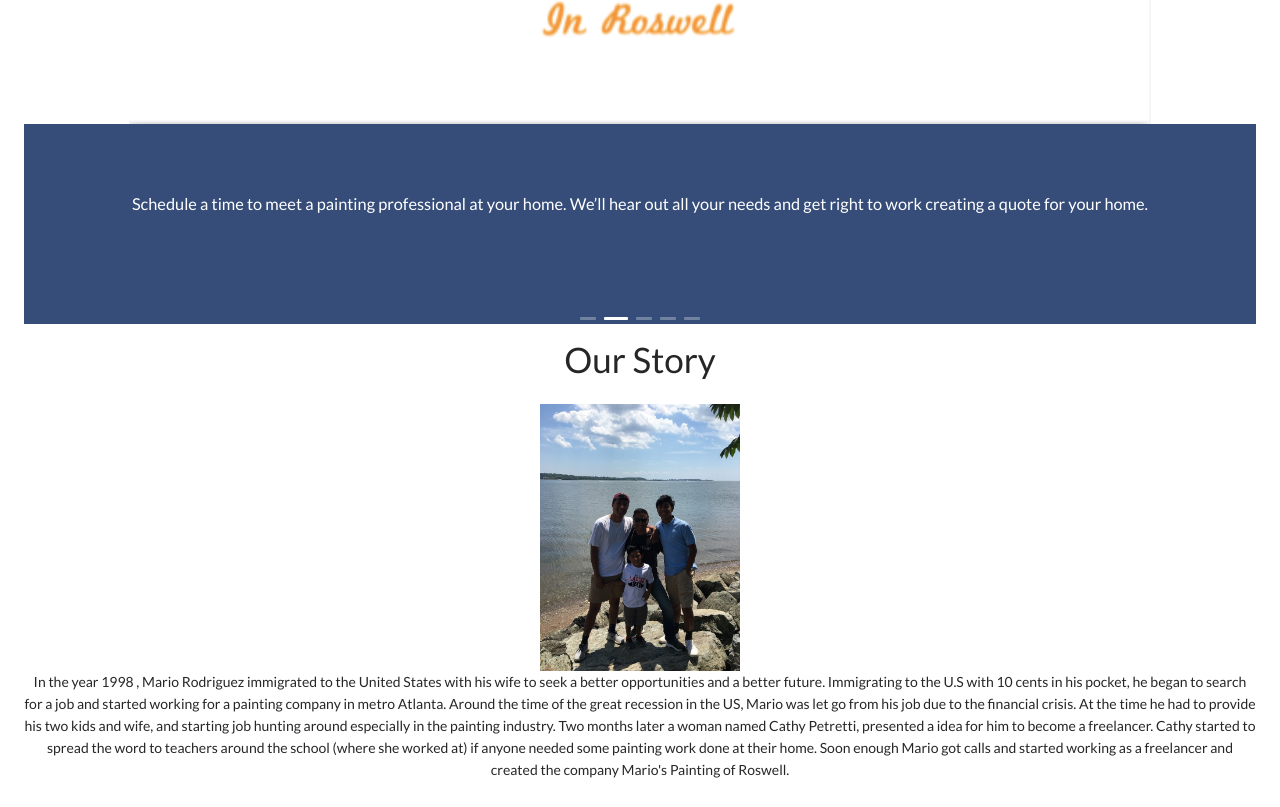
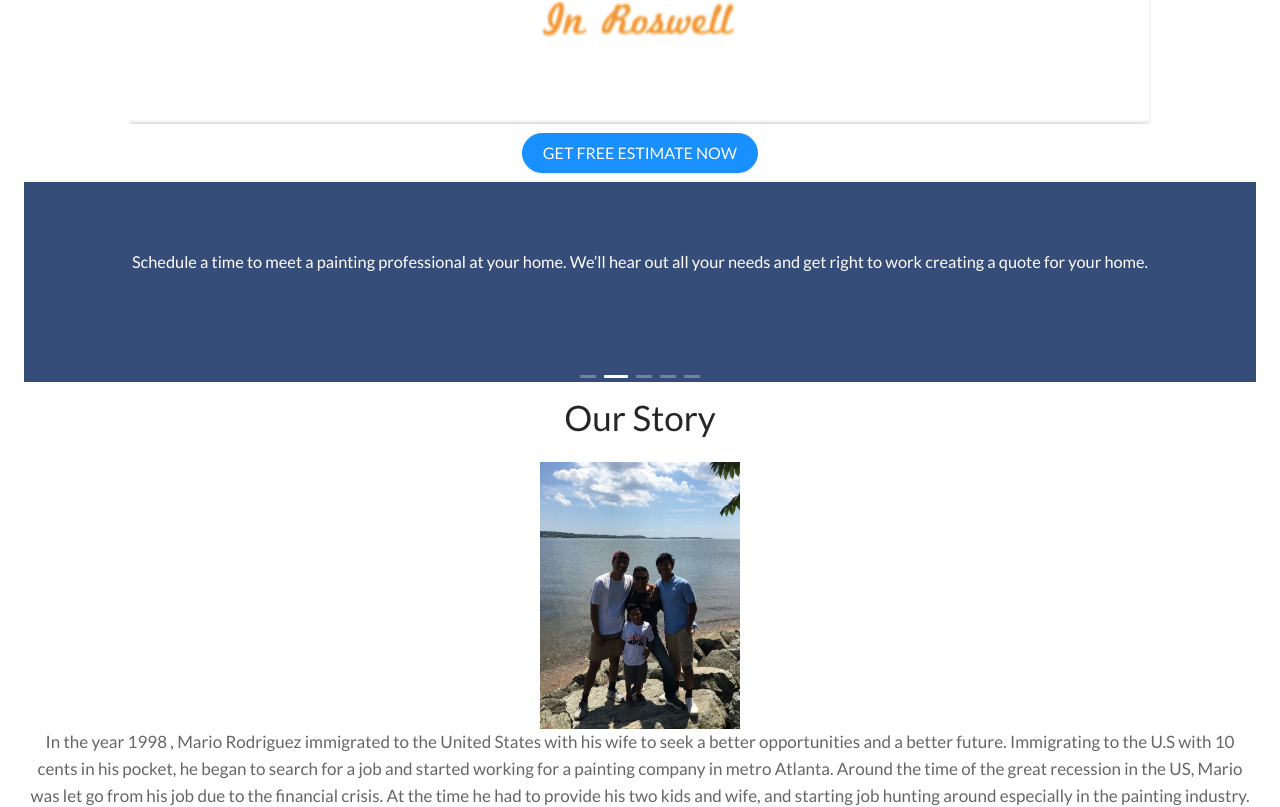
Before and after one commit to drodriguez28/mario-painting-ui, a React (Create React App) app: page / in a window 1280 px wide. Shown: the part 436-1243 px from the top of the page. Built offline with nearby package versions, Linux system fonts and the light colour scheme.

Commit message:
added button to link to contact us and paint brands images and fixed bug for corrected the hpme page font

```diff
--- a/src/App.css
+++ b/src/App.css
@@ -28,9 +28,20 @@
   height: auto;
 }
 
+.paint-brands-image{
+  width: 50%;
+  height: auto;
+}
+
 .contact-us-items {
   text-align: center;
   font-size: 24px;
+}
+
+.get-free-quote-button {
+  margin-top: 9px;
+  margin-bottom: 9px;
+  text-align: center;
 }
 
 .home-page-story {
@@ -57,6 +68,8 @@
 
 .background-text {
   text-align: center;
+  color: #666;
+  font-size: 17px;
 }
 
 .services-items {
--- a/src/pages/Home.jsx
+++ b/src/pages/Home.jsx
@@ -1,6 +1,7 @@
 import React from "react";
+import { Link } from "react-router-dom";
+import { Image, Carousel, Row, Button } from "antd";
 
-import { Image, Carousel, Row } from "antd";
 
 const Home = () => {
   const contentStyle = {
@@ -16,6 +17,14 @@ const Home = () => {
       <Row className="home-items">
         <img src="./logo.jpeg" class="logo-image" alt="" />
       </Row>
+
+      <div className="get-free-quote-button">
+        <Link to="/contact-us">
+          <Button type="primary" shape="round" size="large" to="/contact-us">
+            GET FREE ESTIMATE NOW
+          </Button>
+        </Link>
+      </div>
 
       <Carousel autoplay>
         <div>
--- a/src/pages/Services.jsx
+++ b/src/pages/Services.jsx
@@ -42,9 +42,12 @@ const Services = () => {
             />
           </Card>
         </Col>
+        <Col xs={24} xl={8}>
+          <img src="./paintbrands.jpeg" alt="" class="paint-brands-image" />
+        </Col>
       </Row>
     </div>
   );
-}
+};
 
 export default Services;
```
Also changed, not shown: public/paintbrands.jpeg (added).
